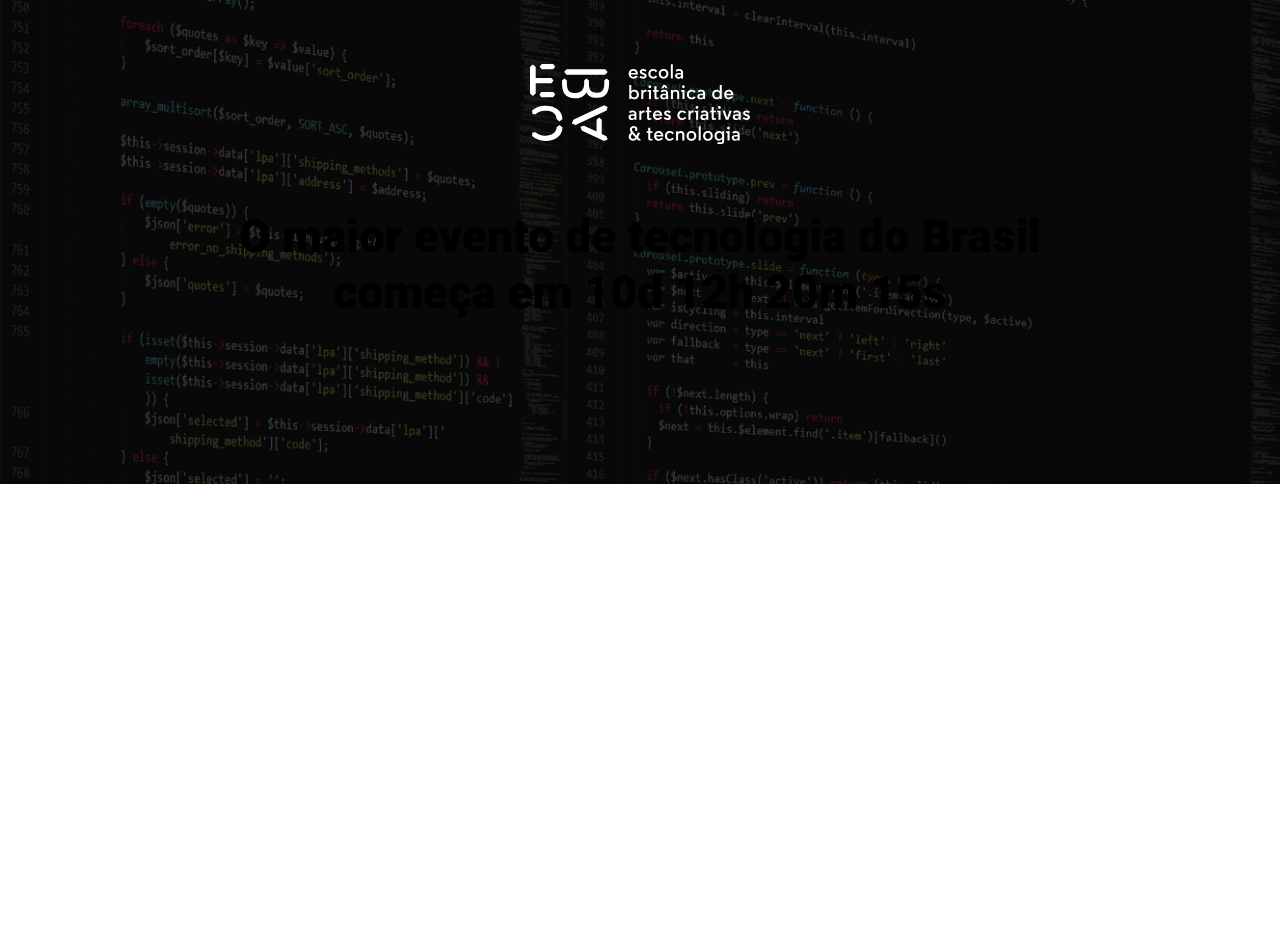
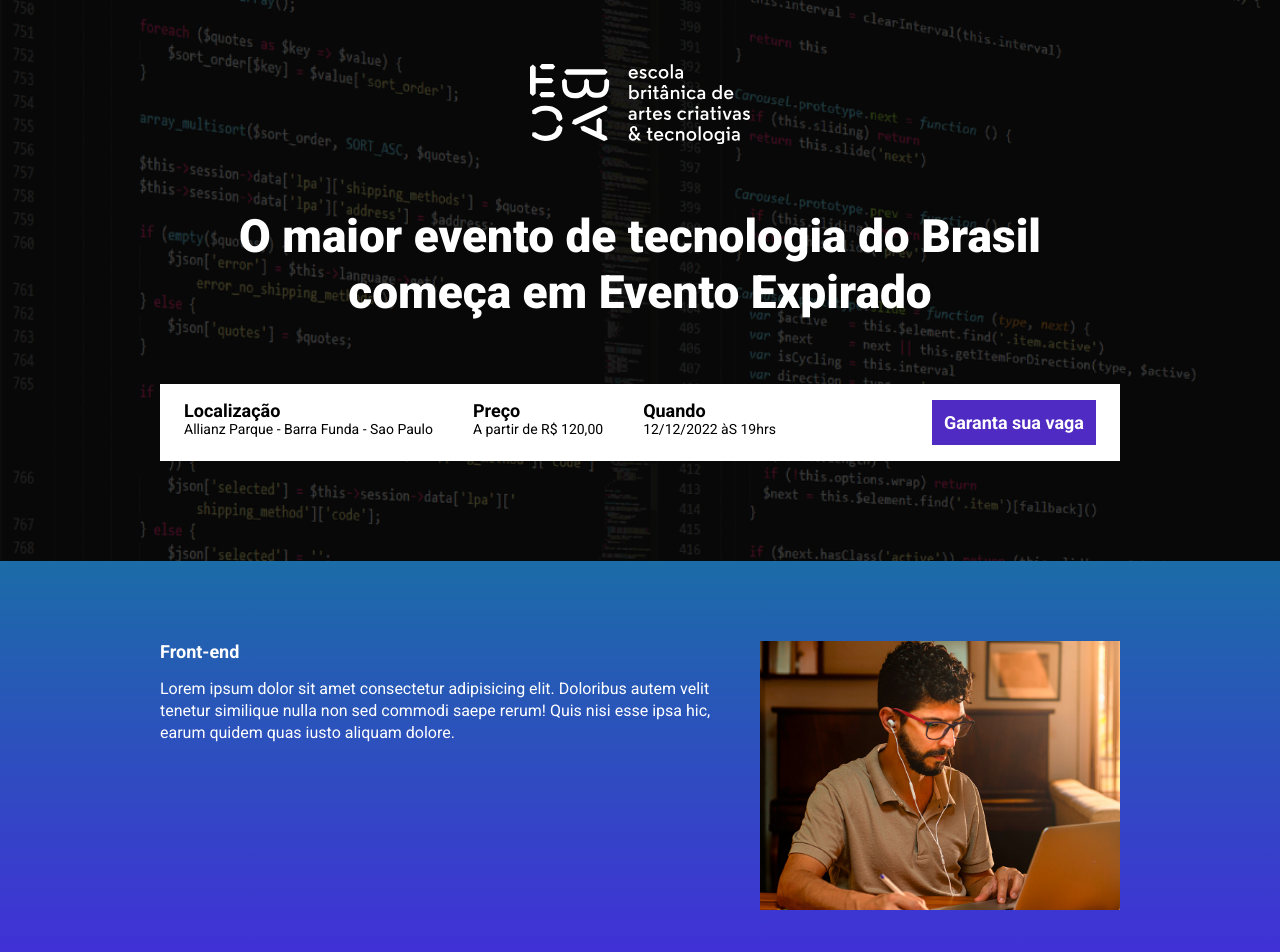
Before and after one commit to Proclise/ebac_tech_talks, a website built with Parcel: page src/index.html in a window 1280 px wide. Shown: the top 952 px of the page. Before the commit the page ends 800 px from the top, so only its background shows below. Built offline with nearby package versions, Linux system fonts and the light colour scheme.

Commit message:
criando a contagem regressiva

```diff
--- a/package.json
+++ b/package.json
@@ -2,9 +2,9 @@
   "name": "22_landing_page_evento",
   "version": "1.0.0",
   "description": "",
-  "main": "index.js",
   "scripts": {
     "dev": "parcel src/index.html src/scripts/main.js src/styles/main.scss",
+    "build": "parcel build src/index.html",
     "test": "echo \"Error: no test specified\" && exit 1"
   },
   "keywords": [],
--- a/src/index.html
+++ b/src/index.html
@@ -9,16 +9,82 @@
     <link rel="preconnect" href="https://fonts.gstatic.com" crossorigin>
     <link href="https://fonts.googleapis.com/css2?family=Roboto:wght@400;700;900&display=swap" rel="stylesheet">
     <link rel="stylesheet" href="styles/main.scss">
+    <link rel="stylesheet" href="https://unpkg.com/aos@next/dist/aos.css"/>
 </head>
 <body>
     <header class="hero">
         <div class="container">
             <img class="hero__logo" src="images/ebac_logo.svg" alt="EBAC">
             <p class="hero__text">
-                O maior evento de tecnologia do Brasil começa em 10d 12h 20m 15s
+                O maior evento de tecnologia do Brasil começa em <span id="contador"></span>
             </p>
+            <div class="infos-bar">
+                <ul class="infos-bar__infos">
+                    <li class="infos-bar__infos__item">
+                        <b>Localização</b>
+                        Allianz Parque - Barra Funda - Sao Paulo
+                    </li>
+                    <li class="infos-bar__infos__item">
+                        <b>Preço</b>
+                        A partir de R$ 120,00
+                    </li>
+                    <li class="infos-bar__infos__item">
+                        <b>Quando</b>
+                        12/12/2022 àS 19hrs
+                    </li>
+                </ul>
+                <a href="" class="button button--primary">
+                    Garanta sua vaga
+                </a>
+            </div>
         </div>
     </header>
+
+    <section class="event event--frontend">
+        <div class="container" data-aos="fade-right">
+            <div class="event__details">
+                <h2 class="event__details__title">Front-end</h2>
+                <p class="event__details__description">
+                    Lorem ipsum dolor sit amet consectetur adipisicing elit. Doloribus autem velit tenetur similique nulla non sed commodi saepe rerum! Quis nisi esse ipsa hic, earum quidem quas iusto aliquam dolore.
+                </p>
+            </div>
+            <img class="event__image" src="images/frontend.png" alt="Front-end">
+        </div>
+    </section>
+    <section class="event event--ui-ux event--image-left">
+        <div class="container" data-aos="fade-left">
+            <div class="event__details">
+                <h2 class="event__details__title">UI/UX</h2>
+                <p class="event__details__description">
+                    Lorem ipsum dolor sit amet consectetur adipisicing elit. Doloribus autem velit tenetur similique nulla non sed commodi saepe rerum! Quis nisi esse ipsa hic, earum quidem quas iusto aliquam dolore.
+                </p>
+            </div>
+            <img class="event__image" src="images/ui-ux.png" alt="UI/UX">
+        </div>
+    </section>
+    <section class="event event--data-science">
+        <div class="container" data-aos="fade-right">
+            <div class="event__details">
+                <h2 class="event__details__title">Data Science</h2>
+                <p class="event__details__description">
+                    Lorem ipsum dolor sit amet consectetur adipisicing elit. Doloribus autem velit tenetur similique nulla non sed commodi saepe rerum! Quis nisi esse ipsa hic, earum quidem quas iusto aliquam dolore.
+                </p>
+            </div>
+            <img class="event__image" src="images/data.png" alt="Data Science">
+        </div>
+    </section>
+    <section class="event event--backend event--image-left">
+        <div class="container" data-aos="fade-left">
+            <div class="event__details">
+                <h2 class="event__details__title">Back-end</h2>
+                <p class="event__details__description">
+                    Lorem ipsum dolor sit amet consectetur adipisicing elit. Doloribus autem velit tenetur similique nulla non sed commodi saepe rerum! Quis nisi esse ipsa hic, earum quidem quas iusto aliquam dolore.
+                </p>
+            </div>
+            <img class="event__image" src="images/backend.png" alt="Back-end">
+        </div>
+    </section>
+    <script src="https://unpkg.com/aos@next/dist/aos.js"></script>
     <script src="scripts/main.js"></script>
 </body>
 </html>
--- a/src/scripts/main.js
+++ b/src/scripts/main.js
@@ -0,0 +1,31 @@
+AOS.init();
+
+const dataDoEvento = new Date("Dec 12, 2022 19:00:00");
+const timeStampDoEvento = dataDoEvento.getTime();
+
+const contaAsHoras = setInterval(function() {
+    const agora = new Date();
+    const timeStampAtual = agora.getTime();
+
+
+    const distanciaAteOEvento = timeStampDoEvento - timeStampAtual;
+
+    const diaEmMS = 1000 * 60 * 60 * 24;
+    const horasEmMS = 1000 * 60 * 60;
+    const minutosEmMS = 1000 * 60;
+
+
+    const diasAteOEvento = Math.floor(distanciaAteOEvento / (diaEmMS));
+    const horasAteOEvento = Math.floor((distanciaAteOEvento % diaEmMS) / (horasEmMS));
+    const minutosAteOEvento = Math.floor(distanciaAteOEvento % (horasEmMS) / (minutosEmMS));
+    const segundosAteOEvento = Math.floor(distanciaAteOEvento % (minutosEmMS) / 1000);
+
+
+    document.getElementById('contador').innerHTML = `${diasAteOEvento}d ${horasAteOEvento}h ${minutosAteOEvento}m ${segundosAteOEvento}s`;
+
+    if (distanciaAteOEvento < 0) {
+        clearInterval(contaAsHoras);
+        document.getElementById('contador').innerHTML = 'Evento Expirado';
+    }
+
+}, 1000);
--- /dev/null
+++ b/src/styles/_event.scss
@@ -0,0 +1,65 @@
+@use 'variables';
+
+.event {
+    padding: 80px 0px;
+
+    &--frontend {
+        background-image: linear-gradient(variables.$blue1, variables.$blue2);
+    }
+
+    &--ui-ux {
+        background-image: linear-gradient(variables.$blue2, variables.$pink);
+    }
+
+    &--data-science {
+        background-image: linear-gradient(variables.$pink, variables.$yellow);
+    }
+
+    &--backend {
+        background-image: linear-gradient(variables.$yellow, variables.$pink);
+    }
+
+    &--image-left {
+        .container {
+            flex-direction: row-reverse;
+        }
+    }
+
+    .container {
+        display: flex;
+        gap: 40px;
+    }
+
+    &__image {
+        max-width: 360px;
+    }
+
+    &__details {
+
+        &__title {
+            font-size: 18px;
+            font-weight: bold;
+            margin-bottom: 16px;
+        }
+
+        &__description {
+            line-height: 22px;
+        }
+    }
+
+    @media (max-width: 640px) {
+
+        .container{
+            display: block;
+        }
+
+        &__image {
+            width: 100%;
+        }
+
+        &__details {
+            margin-right: 0;
+            margin-bottom: 16px;
+        }
+    }
+}
--- a/src/styles/_hero.scss
+++ b/src/styles/_hero.scss
@@ -1,3 +1,5 @@
+@use 'variables';
+
 .hero {
     padding-top: 64px;
     padding-bottom: 100px;
@@ -16,7 +18,7 @@
         left: 0;
         width: 100%;
         height: 100%;
-        background-color: #000;
+        background-color: variables.$secondaryTextColor;
         content: '';
         opacity: .7;
     }
--- /dev/null
+++ b/src/styles/_variables.scss
@@ -0,0 +1,9 @@
+$textColor: #fff;
+$secondaryTextColor: #000;
+
+
+$blue1: #1b6ca7;
+$blue2: #442bdb;
+$pink: #88223B;
+$yellow: #9c791d;
+$purple: #4f2ac3;
--- /dev/null
+++ b/src/styles/components/_buttons.scss
@@ -0,0 +1,27 @@
+@use '../variables';
+
+.button {
+    padding: 12px;
+    font-size: 18px;
+    font-weight: bold;
+    text-decoration: none;
+    text-align: center;
+    white-space: nowrap;
+
+    &--primary {
+        color: variables.$textColor;
+        background-color: variables.$purple;
+    }
+
+    @media (max-width: 640px) {
+        display: block;
+        width: 100%;
+    }
+
+    @media (max-width: 1024px) {
+        display: flex;
+        align-items: center;
+    }
+
+
+}
--- /dev/null
+++ b/src/styles/components/_infos_bar.scss
@@ -0,0 +1,42 @@
+@use '../variables';
+
+.infos-bar {
+    padding: 16px 24px;
+    background-color: variables.$textColor;
+    display: flex;
+    justify-content: space-between;
+
+    &__infos {
+        display: flex;
+        gap: 40px;
+
+        &__item {
+            font-size: 14px;
+            color: variables.$secondaryTextColor;
+
+            b {
+                color: variables.$secondaryTextColor;
+                font-size: 18px;
+                display: block;
+            }
+        }
+    }
+
+    @media (max-width: 640px) {
+        display: block;
+
+        &__infos {
+            display: block;
+
+            &__item {
+                margin-bottom: 24px;
+            }
+        }
+    }
+
+    @media (max-width: 1024px) {
+        &__infos {
+            gap: 16px;
+        }
+    }
+}
--- a/src/styles/main.scss
+++ b/src/styles/main.scss
@@ -1,10 +1,16 @@
 @use 'hero';
+@use 'components/infos_bar';
+@use 'components/buttons';
+@use 'event';
+@use 'variables';
 
 * {
     margin: 0;
     padding: 0;
     box-sizing: border-box;
     font-family: 'Roboto', sans-serif;
+    color: variables.$textColor;
+    list-style: none;
 }
 
 .container {
```
